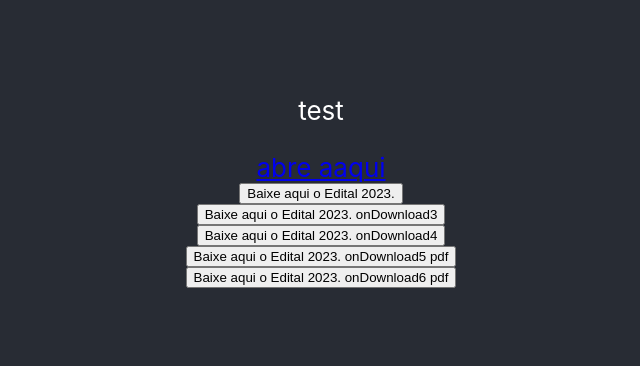
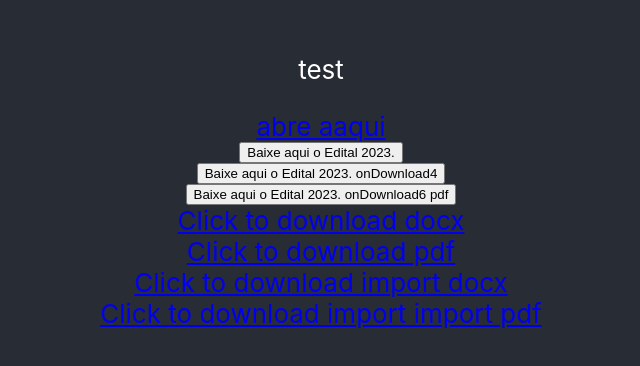
Before and after one commit to Evymendes/favela-parque, a React (Create React App) app: page / in a window 1280 px wide. Shown: the part 222-588 px from the top of the page, without its empty margins (319-959 px from the left). Built offline with nearby package versions, Linux system fonts and the light colour scheme.

Commit message:
Hotfix test pdf

```diff
--- a/package.json
+++ b/package.json
@@ -13,7 +13,7 @@
   },
   "scripts": {
     "start": "react-scripts start",
-    "build": "react-scripts build",
+    "build": "yarn build",
     "test": "react-scripts test",
     "eject": "react-scripts eject"
   },
--- a/src/App.js
+++ b/src/App.js
@@ -18,9 +18,6 @@ function App() {
     })
   }
 
-  const onDownload3 = () => {
-    saveAs(filedocx, "EditalDeAcessoARecursos2023.docx");
-  };
 
   const onDownload4 = () => {
     fetch(filedocx).then((response) => {
@@ -32,10 +29,6 @@ function App() {
         a.click();
       });
     });
-  };
-
-  const onDownload5 = () => {
-    saveAs(filepdf, "DiagnosticoSocioambientalParticipativo.pdf");
   };
 
   const onDownload6 = () => {
@@ -61,22 +54,19 @@ function App() {
           Baixe aqui o Edital 2023.
           {/* não vai mais baixar o edital e sim abrir no próprio site */}
         </button>
-        <button onClick={onDownload3}>
-          Baixe aqui o Edital 2023.  onDownload3
-          {/* não vai mais baixar o edital e sim abrir no próprio site */}
-        </button>
         <button onClick={onDownload4}>
           Baixe aqui o Edital 2023.   onDownload4
           {/* não vai mais baixar o edital e sim abrir no próprio site */}
         </button>
-        <button onClick={onDownload3}>
-          Baixe aqui o Edital 2023.  onDownload5  pdf
-          {/* não vai mais baixar o edital e sim abrir no próprio site */}
-        </button>
-        <button onClick={onDownload4}>
+        <button onClick={onDownload6}>
           Baixe aqui o Edital 2023.   onDownload6 pdf
           {/* não vai mais baixar o edital e sim abrir no próprio site */}
         </button>
+
+        <a href='./files/EditalDeAcessoARecursos2023.docx' download>Click to download docx</a>
+        <a href='./files/DiagnosticoSocioambientalParticipativo.pdf' download>Click to download  pdf</a>
+        <a href={filedocx} download>Click to download import docx</a>
+        <a href={filepdf} download>Click to download import import pdf</a>
       </header>
     </div>
   );
```
